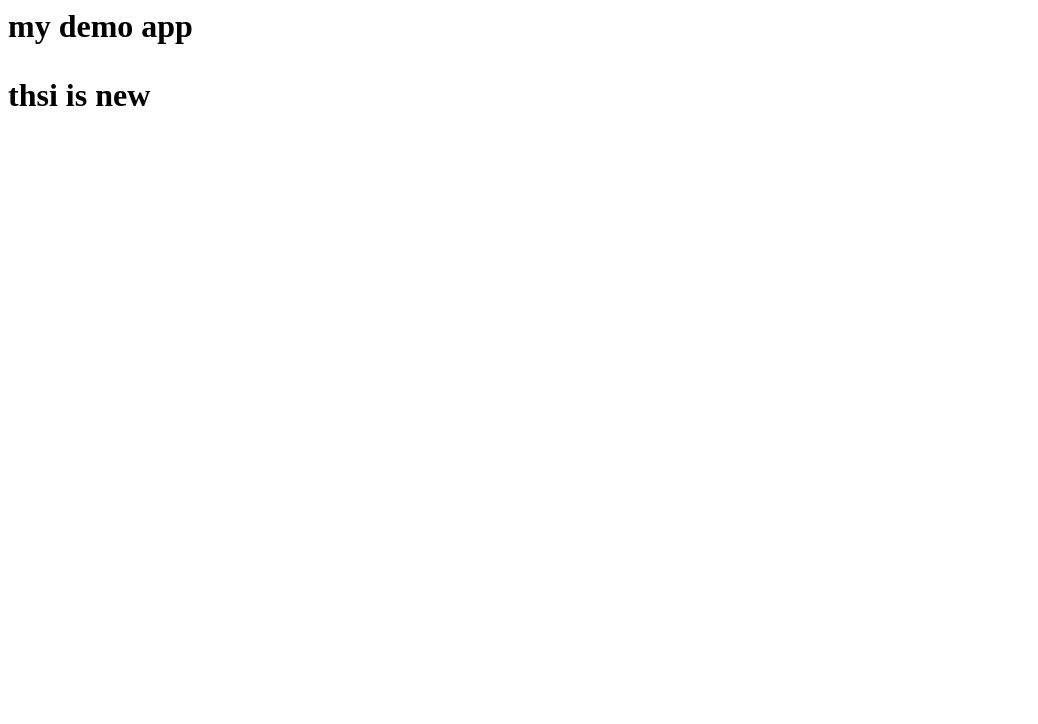
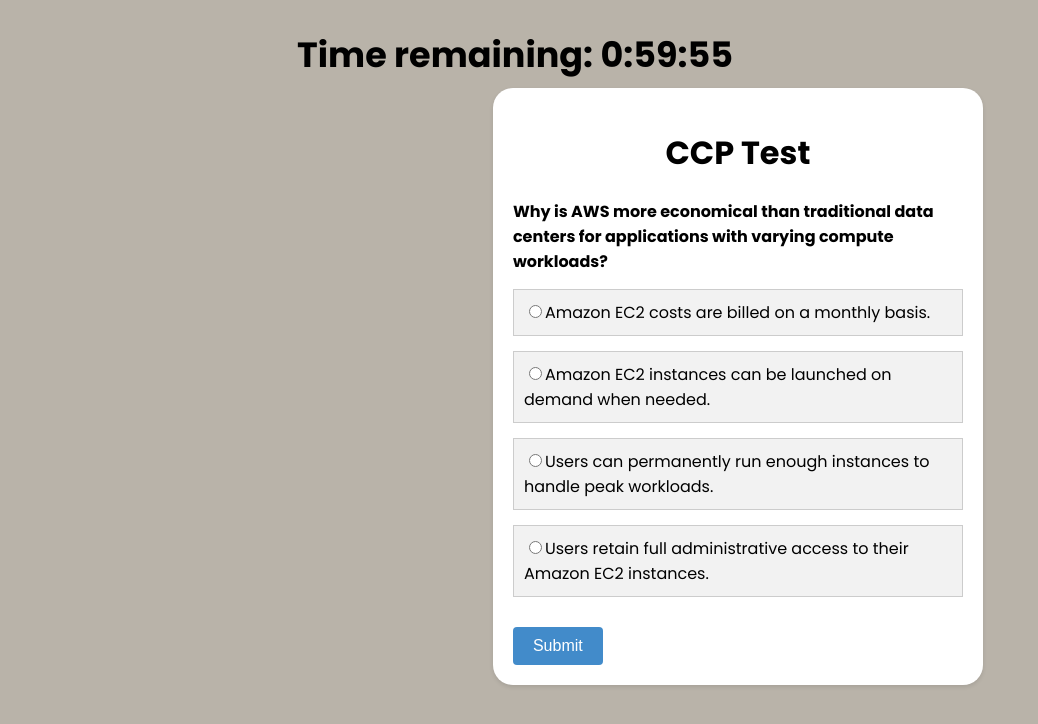
Before and after one commit to Vickyavh7/aws-proj, a plain HTML site: page index.html in a window 1280 px wide. Shown: the whole page, without its empty margins (0-1038 px from the left). Drawn offline with Linux system fonts and the light colour scheme.

Commit message:
new feature

```diff
--- a/index.html
+++ b/index.html
@@ -1,3 +1,19 @@
-<!DOCTYPE as html>
-<h1> my demo app <h1>
-<p>thsi is new </p>
+<!DOCTYPE html>
+<html>
+<head>
+  <title>JavaScript Quiz web</title>
+  <link rel="stylesheet" href="styles.css">
+</head>
+<body>
+  <p id="timer">Time remaining: 1:00:00</p>
+  <div class="container">
+    <h1>CCP Test</h1>
+    <div id="quiz"></div>
+    <div id="result" class="result"></div>
+    <button id="submit" class="button">Submit</button>
+    <button id="retry" class="button hide">Retry</button>
+    <button id="showAnswer" class="button hide">Show Answer</button>
+  </div>
+  <script src="script.js"></script>
+</body>
+</html>
--- /dev/null
+++ b/script.js
@@ -0,0 +1,457 @@
+const quizData = [
+    {
+   question: "Why is AWS more economical than traditional data centers for applications with varying compute workloads?",
+   options: [
+     "Amazon EC2 costs are billed on a monthly basis.",
+     "Users retain full administrative access to their Amazon EC2 instances.",
+     "Amazon EC2 instances can be launched on demand when needed.",
+     "Users can permanently run enough instances to handle peak workloads."
+   ],
+   answer: "Amazon EC2 instances can be launched on demand when needed."
+ },
+ {
+   question: "Which AWS service would simplify the migration of a database to AWS?",
+   options: [
+     "AWS Storage Gateway",
+     "AWS Database Migration Service (AWS DMS)",
+     "Amazon EC2",
+     "Amazon AppStream 2.0"
+   ],
+   answer: "AWS Database Migration Service (AWS DMS)"
+ },
+ {
+   question: "Which AWS offering enables users to find, buy, and immediately start using software solutions in their AWS environment?",
+   options: [
+     "AWS Config",
+     "AWS OpsWorks",
+     "AWS SDK",
+     "AWS Marketplace"
+   ],
+   answer: "AWS Marketplace"
+ },
+ {
+   question: "Which AWS networking service enables a company to create a virtual network within AWS?",
+   options: [
+     "AWS Config",
+     "Amazon Route 53",
+     "AWS Direct Connect",
+     "Amazon Virtual Private Cloud (Amazon VPC)"
+   ],
+   answer: "Amazon Virtual Private Cloud (Amazon VPC)"
+ },
+ {
+   question: "Which of the following is an AWS responsibility under the AWS shared responsibility model?",
+   options: [
+     "Configuring third-party applications",
+     "Maintaining physical hardware",
+     "Securing application access and data",
+     "Managing guest operating systems"
+   ],
+   answer: "Securing application access and data"
+ },
+ {
+   question: "Which component of the AWS global infrastructure does Amazon CloudFront use to ensure low-latency delivery?",
+   options: [
+     "AWS Regions",
+     "Edge locations",
+     "Availability Zones",
+     "Virtual Private Cloud (VPC)"
+   ],
+   answer: "Edge locations"
+ },
+ {
+   question: "How would a system administrator add an additional layer of login security to a user's AWS Management Console?",
+   options: [
+     "Use Amazon Cloud Directory",
+     "Audit AWS Identity and Access Management (IAM) roles",
+     "Enable multi-factor authentication",
+     "Enable AWS CloudTrail"
+   ],
+   answer: "Enable multi-factor authentication"
+ },
+ {
+   question: "Which service can identify the user that made the API call when an Amazon EC2 instance is terminated?",
+   options: [
+     "AWS Trusted Advisor",
+     "AWS CloudTrail",
+     "AWS X-Ray",
+     "AWS Identity and Access Management (AWS IAM)"
+   ],
+   answer: "AWS CloudTrail"
+ },
+ {
+   question: "Which service would be used to send alerts based on Amazon CloudWatch alarms?",
+   options: [
+     "Amazon Simple Notification Service (Amazon SNS)",
+     "AWS CloudTrail",
+     "AWS Trusted Advisor",
+     "Amazon Route 53"
+   ],
+   answer: "Amazon Simple Notification Service (Amazon SNS)"
+ },
+ {
+   question: "Where can a user find information about prohibited actions on the AWS infrastructure?",
+   options: [
+     "AWS Trusted Advisor",
+     "AWS Identity and Access Management (IAM)",
+     "AWS Billing Console",
+     "AWS Acceptable Use Policy"
+   ],
+   answer: "AWS Acceptable Use Policy"
+ },
+     {
+       question: "Which AWS service or tool helps users visualize, understand, and manage spending and usage over time?",
+       options: [
+         "AWS Organizations",
+         "AWS Pricing Calculator",
+         "AWS Cost Explorer",
+         "AWS Service Catalog"
+       ],
+       answer: "AWS Cost Explorer"
+     },
+     {
+       question: "A company is using a central data platform to manage multiple types of data for its customers. The company wants to use AWS services to discover, transform, and visualize the data. Which combination of AWS services should the company use to meet these requirements? (Choose two.)",
+       options: [
+         "AWS Glue",
+         "Amazon Elastic File System (Amazon EFS)",
+         "Amazon Redshift",
+         "Amazon QuickSight",
+         "Amazon Quantum Ledger Database (Amazon QLDB)"
+       ],
+       answer: ["AWS Glue", "Amazon QuickSight"]
+     },
+     {
+       question: "A global company wants to migrate its third-party applications to the AWS Cloud. The company wants help from a global team of experts to complete the migration faster and more reliably in accordance with AWS internal best practices. Which AWS service or resource will meet these requirements?",
+       options: [
+         "AWS Support",
+         "AWS Professional Services",
+         "AWS Launch Wizard",
+         "AWS Managed Services (AMS)"
+       ],
+       answer: "AWS Professional Services"
+     },
+     {
+       question: "An e-learning platform needs to run an application for 2 months each year. The application will be deployed on Amazon EC2 instances. Any application downtime during those 2 months must be avoided. Which EC2 purchasing option will meet these requirements MOST cost-effectively?",
+       options: [
+         "Reserved Instances",
+         "Dedicated Hosts",
+         "Spot Instances",
+         "On-Demand Instances"
+       ],
+       answer: "Reserved Instances"
+     },
+       {
+           "question": "Which AWS services or tools can identify rightsizing opportunities for Amazon EC2 instances? (Choose two.)",
+           "options": [
+             "AWS Cost Explorer",
+             "AWS Billing Conductor",
+             "Amazon CodeGuru",
+             "Amazon SageMaker",
+             "AWS Compute Optimizer"
+           ],
+           "answer": ["AWS Cost Explorer", "AWS Compute Optimizer"]
+         },
+         {
+           "question": "Which of the following are benefits of using AWS Trusted Advisor? (Choose two.)",
+           "options": [
+             "Providing high-performance container orchestration",
+             "Creating and rotating encryption keys",
+             "Detecting underutilized resources to save costs",
+             "Improving security by proactively monitoring the AWS environment",
+             "Implementing enforced tagging across AWS resources"
+           ],
+           "answer": ["Detecting underutilized resources to save costs", "Improving security by proactively monitoring the AWS environment"]
+         },
+         {
+           "question": "Which of the following is an advantage that users experience when they move on-premises workloads to the AWS Cloud?",
+           "options": [
+             "Elimination of expenses for running and maintaining data centers",
+             "Price discounts that are identical to discounts from hardware providers",
+             "Distribution of all operational controls to AWS",
+             "Elimination of operational expenses"
+           ],
+           "answer": "Elimination of expenses for running and maintaining data centers"
+         },
+         {
+           "question": "A company wants to manage deployed IT services and govern its infrastructure as code (IaC) templates. Which AWS service will meet this requirement?",
+           "options": [
+             "AWS Resource Explorer",
+             "AWS Service Catalog",
+             "AWS Organizations",
+             "AWS Systems Manager"
+           ],
+           "answer": "AWS Service Catalog"
+
+       },
+
+     {
+        "question": "Which option is a customer responsibility when using Amazon DynamoDB under the AWS Shared Responsibility Model?",
+     "options": [ "Physical security of DynamoDB",
+      "Patching of DynamoDB",
+       "Access to DynamoDB tables",
+        "Encryption of data at rest in DynamoDB" ],
+         "answer": "Patching of DynamoDB" },
+      { "question": "Which option is a perspective that includes foundational capabilities of the AWS Cloud Adoption Framework (AWS CAF)?",
+           "options": [ "Sustainability", "Performance efficiency", "Governance", "Reliability" ],
+            "answer": "Governance" },
+       { "question": "A company is running and managing its own Docker environment on Amazon EC2 instances. The company wants an alternative to help manage cluster size, scheduling, and environment maintenance. Which AWS service meets these requirements?",
+             "options": [ "AWS Lambda", "Amazon RDS", "AWS Fargate", "Amazon Athena" ],
+              "answer": "AWS Fargate" },
+     {
+       "question": "A company plans to use an Amazon Snowball Edge device to transfer files to the AWS Cloud. Which activities related to a Snowball Edge device are available to the company at no cost?",
+       "options": [
+         "Use of the Snowball Edge appliance for a 10-day period",
+         "The transfer of data out of Amazon S3 and to the Snowball Edge appliance",
+         "The transfer of data from the Snowball Edge appliance into Amazon S3",
+         "Daily use of the Snowball Edge appliance after 10 days"
+       ],
+       "answer": "The transfer of data out of Amazon S3 and to the Snowball Edge appliance"
+     },
+     {
+       "question": "A company has deployed applications on Amazon EC2 instances. The company needs to assess application vulnerabilities and must identify infrastructure deployments that do not meet best practices. Which AWS service can the company use to meet these requirements?",
+       "options": ["AWS Trusted Advisor", "Amazon Inspector", "AWS Config", "Amazon GuardDuty"],
+       "answer": "Amazon Inspector"
+     },
+     {
+       "question": "A company has a centralized group of users with large file storage requirements that have exceeded the space available on premises. The company wants to extend its file storage capabilities for this group while retaining the performance benefit of sharing content locally. What is the MOST operationally efficient AWS solution for this scenario?",
+       "options": [
+         "Create an Amazon S3 bucket for each user. Mount each bucket by using an S3 file system mounting utility.",
+         "Configure and deploy an AWS Storage Gateway file gateway. Connect each user’s workstation to the file gateway.",
+         "Move each user’s working environment to Amazon WorkSpaces. Set up an Amazon WorkDocs account for each user.",
+         "Deploy an Amazon EC2 instance and attach an Amazon Elastic Block Store (Amazon EBS) Provisioned IOPS volume. Share the EBS volume directly with the users."
+       ],
+       "answer": "Configure and deploy an AWS Storage Gateway file gateway. Connect each user’s workstation to the file gateway."
+     },
+   {
+     question: 'Which AWS services or tools can identify rightsizing opportunities for Amazon EC2 instances? (Choose two.) ',
+     options: ['AWS Cost Explorer',
+      'AWS Billinng conductor',
+       '#Amazon sagemaker',
+        'Amazon codeguru',
+        'AWS Compute Optimizer'],
+     answer: 'AWS Cost Explorer',
+
+   },
+   {
+     question: 'Which of the following are benefits of using AWS Trusted Advisor? (Choose two.)',
+     options: ['Providing high-performance container orchestration',
+      'Creating and rotating encryption keys',
+      'Detecting underutilized resources to save costs',
+       '#Improving security by proactively monitoring the AWS environment',
+       'Implementing enforced tagging across AWS resources'],
+     answer: 'Detecting underutilized resources to save costs',
+
+   },
+   {
+     question: 'Which of the following is an advantage that users experience when they move on-premises workloads to the AWS Cloud?',
+     options: ['Elimination of expenses for running and maintaining data centers',
+     ' Price discounts that are identical to discounts from hardware providers',
+     'Distribution of all operational controls to AWS',
+     'Elimination of operational expenses'],
+     answer: 'Elimination of expenses for running and maintaining data centers',
+   },
+   {
+     question: 'Which perspective in the AWS Cloud Adoption Framework (AWS CAF) includes capabilities for configuration management and patch management?',
+     options: ['Platform',
+      'Operations',
+       'Security',
+        'Governance'],
+     answer: 'Operations',
+   },
+   {
+     question: 'Which Amazon EC2 pricing model is the MOST cost efficient for an uninterruptible workload that runs once a year for 24 hours?',
+     options: [
+       'On-Demand Instances',
+     'Reserved Instances',
+     'Spot Instances',
+     'Dedicated Instances'
+     ],
+     answer: 'On-Demand Instances',
+   },
+   {
+     question: 'Which option is a shared responsibility between AWS and its customers under the AWS shared responsibility model?',
+     options: ['Configuration of Amazon EC2 instance operating systems',
+     'Application file system server-side encryption',
+     'Patch management',
+    'Security of the physical infrastructure'],
+     answer: 'Patch management',
+   },
+   {
+     question: 'A company wants to migrate its on-premises workloads to the AWS Cloud. The company wants to separate workloads for chargeback to different departments Which AWS services or features will meet these requirements? (Choose two)',
+     options: [
+       'Placement groups',
+       'Consolidated billing',
+       'Edge locations',
+       'AWS Config',
+       'Multiple AWS accounts'
+     ],
+     answer: 'Consolidated billing',
+   },
+   {
+     question: 'Which task is a responsibility of AWS, according to the AWS shared responsibility model?',
+     options: ['Enable client-side encryption for objects that are stored in Amazon S3.', 'Configure IAM security policies to comply with the principle of least privilege', 'Patch the guest operating system on an Amazon EC2 instance', 'Apply updates to the Nitro Hypervisor'],
+     answer: 'Apply updates to the Nitro Hypervisor.',
+   },
+   {
+     question: ' company wants a unified tool to provide a consistent method to interact with AWS services.Which AWS service or tool will meet this requirement',
+     options: [
+       'AWS CLI',
+       'Amazon Elastic Container Service (Amazon ECS)',
+       'AWS Cloud9',
+       'AWS Virtual Private Network (AWS VPN)',
+     ],
+     answer: 'AWS CLI',
+   },
+   {
+     question: 'A company needs to evaluate its AWS environment and provide best practice recommendations in five categories: cost, performance, service limits, fault tolerance and security.Which AWS service can the company use to meet these requirements?',
+     options: ['AWS Shield',
+     'AWS Trusted Advisor',
+     'AWS WAF',
+      'AWS Service Catalog'
+     ],
+     answer: 'AWS Trusted Advisor',
+   },
+ ];
+
+ const quizContainer = document.getElementById('quiz');
+ const resultContainer = document.getElementById('result');
+ const submitButton = document.getElementById('submit');
+ const retryButton = document.getElementById('retry');
+ const showAnswerButton = document.getElementById('showAnswer');
+
+ let currentQuestion = 0;
+ let score = 0;
+ let incorrectAnswers = [];
+ let timeLeft = 3600;
+
+   function updateTimer() {
+     const hours = Math.floor(timeLeft / 3600);
+     const minutes = Math.floor((timeLeft % 3600) / 60);
+     const seconds = timeLeft % 60;
+     document.getElementById("timer").textContent = `Time remaining: ${hours}:${minutes}:${seconds}`;
+   }
+
+   updateTimer();
+
+   const countdown = setInterval(function() {
+     timeLeft--;
+     updateTimer();
+     if (timeLeft <= 0) {
+       clearInterval(countdown);
+       document.getElementById("questions").innerHTML = "<h2>Time's up! Test has ended.</h2>";
+       document.getElementById("submit").style.display = "none";
+     }
+   }, 1000);
+ function shuffleArray(array) {
+   for (let i = array.length - 1; i > 0; i--) {
+     const j = Math.floor(Math.random() * (i + 1));
+     [array[i], array[j]] = [array[j], array[i]];
+   }
+ }
+
+ function displayQuestion() {
+   const questionData = quizData[currentQuestion];
+
+   const questionElement = document.createElement('div');
+   questionElement.className = 'question';
+   questionElement.innerHTML = questionData.question;
+
+   const optionsElement = document.createElement('div');
+   optionsElement.className = 'options';
+
+   const shuffledOptions = [...questionData.options];
+   shuffleArray(shuffledOptions);
+
+   for (let i = 0; i < shuffledOptions.length; i++) {
+     const option = document.createElement('label');
+     option.className = 'option';
+
+     const radio = document.createElement('input');
+     radio.type = 'radio';
+     radio.name = 'quiz';
+     radio.value = shuffledOptions[i];
+
+     const optionText = document.createTextNode(shuffledOptions[i]);
+
+     option.appendChild(radio);
+     option.appendChild(optionText);
+     optionsElement.appendChild(option);
+   }
+
+   quizContainer.innerHTML = '';
+   quizContainer.appendChild(questionElement);
+   quizContainer.appendChild(optionsElement);
+ }
+
+ function checkAnswer() {
+   const selectedOption = document.querySelector('input[name="quiz"]:checked');
+   if (selectedOption) {
+     const answer = selectedOption.value;
+     if (answer === quizData[currentQuestion].answer) {
+       score++;
+     } else {
+       incorrectAnswers.push({
+         question: quizData[currentQuestion].question,
+         incorrectAnswer: answer,
+         correctAnswer: quizData[currentQuestion].answer,
+       });
+     }
+     currentQuestion++;
+     selectedOption.checked = false;
+     if (currentQuestion < quizData.length) {
+       displayQuestion();
+     } else {
+       displayResult();
+     }
+   }
+ }
+
+ function displayResult() {
+   quizContainer.style.display = 'none';
+   submitButton.style.display = 'none';
+   retryButton.style.display = 'inline-block';
+   showAnswerButton.style.display = 'inline-block';
+   resultContainer.innerHTML = `You scored ${score} out of ${quizData.length}!`;
+ }
+
+ function retryQuiz() {
+   currentQuestion = 0;
+   score = 0;
+   incorrectAnswers = [];
+   quizContainer.style.display = 'block';
+   submitButton.style.display = 'inline-block';
+   retryButton.style.display = 'none';
+   showAnswerButton.style.display = 'none';
+   resultContainer.innerHTML = '';
+   displayQuestion();
+ }
+
+ function showAnswer() {
+   quizContainer.style.display = 'none';
+   submitButton.style.display = 'none';
+   retryButton.style.display = 'inline-block';
+   showAnswerButton.style.display = 'none';
+
+   let incorrectAnswersHtml = '';
+   for (let i = 0; i < incorrectAnswers.length; i++) {
+     incorrectAnswersHtml += `
+       <p>
+         <strong>Question:</strong> ${incorrectAnswers[i].question}<br>
+         <strong>Your Answer:</strong> ${incorrectAnswers[i].incorrectAnswer}<br>
+         <strong>Correct Answer:</strong> ${incorrectAnswers[i].correctAnswer}
+       </p>
+     `;
+   }
+
+   resultContainer.innerHTML = `
+     <p>You scored ${score} out of ${quizData.length}!</p>
+     <p>Incorrect Answers:</p>
+     ${incorrectAnswersHtml}
+   `;
+ }
+
+ submitButton.addEventListener('click', checkAnswer);
+ retryButton.addEventListener('click', retryQuiz);
+ showAnswerButton.addEventListener('click', showAnswer);
+
+ displayQuestion();
--- /dev/null
+++ b/styles.css
@@ -0,0 +1,83 @@
+@import url('https://fonts.googleapis.com/css2?family=Poppins:wght@400;500;700&display=swap');
+
+body {
+  font-family: 'Poppins', sans-serif;
+  background: #b9b3a9;
+  display: flex;
+  justify-content: center;
+}
+#timer {
+      font-size: 35px;
+      margin-top: 20px;
+      font-weight: bold;
+      margin-right: -240px;
+    }
+.container {
+  width: 450px;
+  padding: 20px;
+  margin-top: 80px;
+  background-color: #ffffff;
+  box-shadow: 0 2px 4px rgba(0, 0, 0, 0.1);
+  border-radius: 20px;
+}
+
+h1 {
+  text-align: center;
+}
+.options {
+  display: flex;
+  flex-direction: column;
+}
+
+.option {
+  padding: 10px;
+  margin: 5px 0;
+  background-color: #f2f2f2;
+  border: 1px solid #ccc;
+  cursor: pointer;
+  transition: background-color 0.3s;
+}
+
+.option:hover {
+  background-color: #e0e0e0;
+}
+.question {
+  font-weight: bold;
+  margin-bottom: 10px;
+}
+
+.options {
+  margin-bottom: 20px;
+}
+
+.option {
+  display: block;
+  margin-bottom: 10px;
+}
+
+.button {
+  display: inline-block;
+  padding: 10px 20px;
+  background-color: #428bca;
+  color: #fff;
+  border: none;
+  cursor: pointer;
+  font-size: 16px;
+  border-radius: 4px;
+  transition: background-color 0.3s;
+  margin-right: 10px;
+}
+
+.button:hover {
+  background-color: #3071a9;
+}
+
+.result {
+  text-align: center;
+  margin-top: 20px;
+  font-weight: bold;
+}
+
+.hide{
+  display: none;
+}
```
